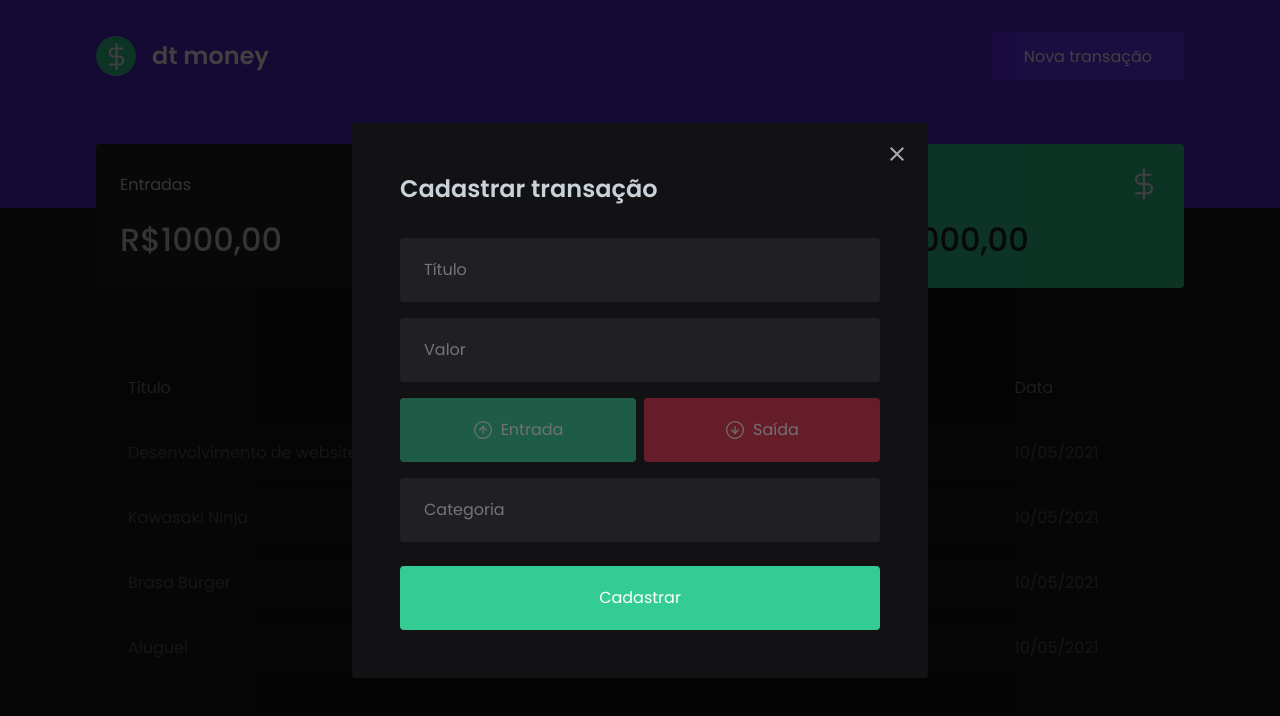
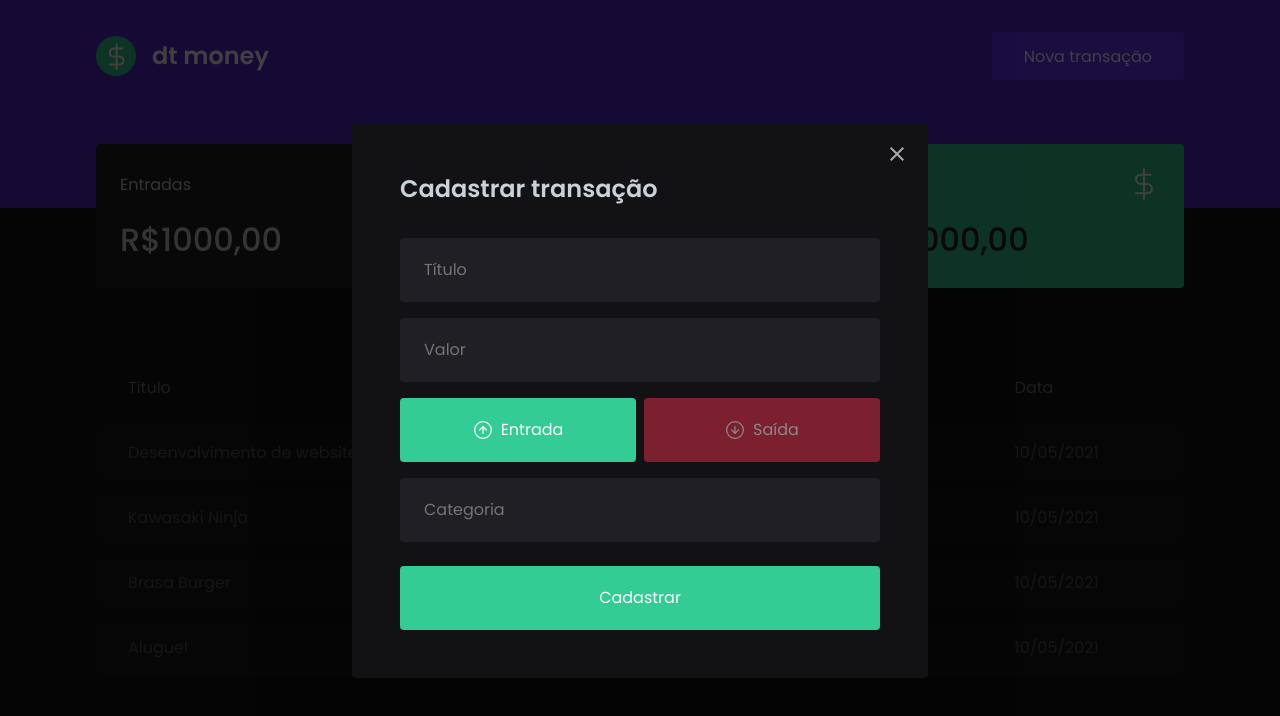
Before and after one commit to lui7henrique/dtmoney, a React (Create React App) app: page / in a window 1280 px wide. Both pictures are taken after a click on the button "Nova transação". Shown: the top 716 px of the page. Built offline with nearby package versions, Linux system fonts and the light colour scheme; no server answers; what miragejs would draw is missing.

Commit message:
:art: Funcionamento dos botões

```diff
--- a/src/Components/NewTransactionModal/index.tsx
+++ b/src/Components/NewTransactionModal/index.tsx
@@ -1,8 +1,9 @@
+import { useState } from "react";
 import Modal from "react-modal";
 import closeImg from "../../assets/close.svg";
 import incomeImg from "../../assets/incomeWhite.svg";
 import outcomeImg from "../../assets/outcomeWhite.svg";
-import { Container, TransactionTypeContainer } from "./styles";
+import { Container, TransactionTypeContainer, RadioBox } from "./styles";
 
 interface NewTransactionModalProps {
   isOpen: boolean;
@@ -13,6 +14,8 @@
   isOpen,
   onRequestClose,
 }: NewTransactionModalProps) {
+  const [type, setType] = useState("deposit");
+
   return (
     <Modal
       isOpen={isOpen}
@@ -36,14 +39,24 @@
         <input type="text" placeholder="Título" />
         <input type="number" placeholder="Valor" />
         <TransactionTypeContainer>
-          <button type="button" className="incomeButton">
+          <RadioBox
+            type="button"
+            className="incomeButton"
+            onClick={() => setType("deposit")}
+            isActive={type === "deposit"}
+          >
             <img src={incomeImg} alt="Entrada" />
             <span>Entrada</span>
-          </button>
-          <button type="button" className="outcomeButton">
+          </RadioBox>
+          <RadioBox
+            type="button"
+            isActive={type === "withdraw"}
+            className="outcomeButton"
+            onClick={() => setType("withdraw")}
+          >
             <img src={outcomeImg} alt="Saída" />
             <span>Saída</span>
-          </button>
+          </RadioBox>
         </TransactionTypeContainer>
         <input placeholder="Categoria" />
         <button type="submit">Cadastrar</button>
--- a/src/Components/NewTransactionModal/styles.ts
+++ b/src/Components/NewTransactionModal/styles.ts
@@ -60,8 +60,12 @@
   display: grid;
   grid-template-columns: 1fr 1fr;
   gap: 0.5rem;
+`;
 
-  button {
+interface RadioBoxProps {
+  isActive: boolean;
+}
+export const RadioBox = styled.button<RadioBoxProps>`
   height: 4rem;
   border: 1px solid;
   background: var(--shape);
@@ -73,8 +77,12 @@
   justify-content: center;
   outline: none;
   opacity: 0.4;
+  opacity: ${(props) => (props.isActive ? 1 : 0.5)};
 
   transition: opacity 200ms;
+  &:hover {
+    opacity: 1;
+  }
 
   &.incomeButton {
     background: var(--green);
@@ -82,10 +90,6 @@
 
   &.outcomeButton {
     background: var(--red);
-    }
-
-    &:hover {
-      opacity: 1;
   }
 
   img {
@@ -99,5 +103,4 @@
     font-size: 1rem;
     color: white;
   }
-  }
 `;
```
Lines whose indentation alone changed are shown as unchanged.
